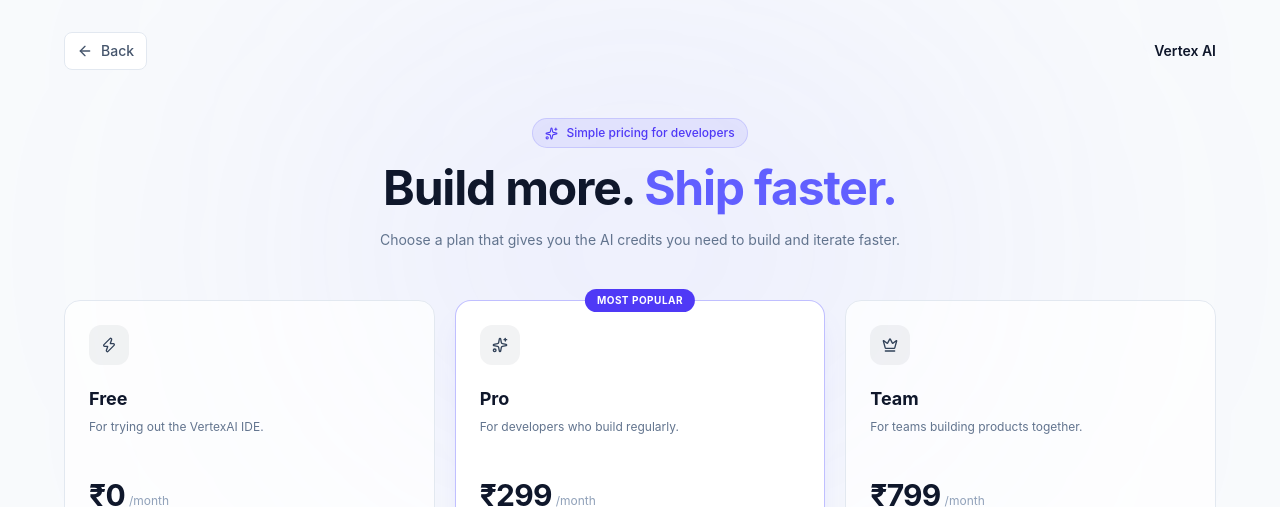
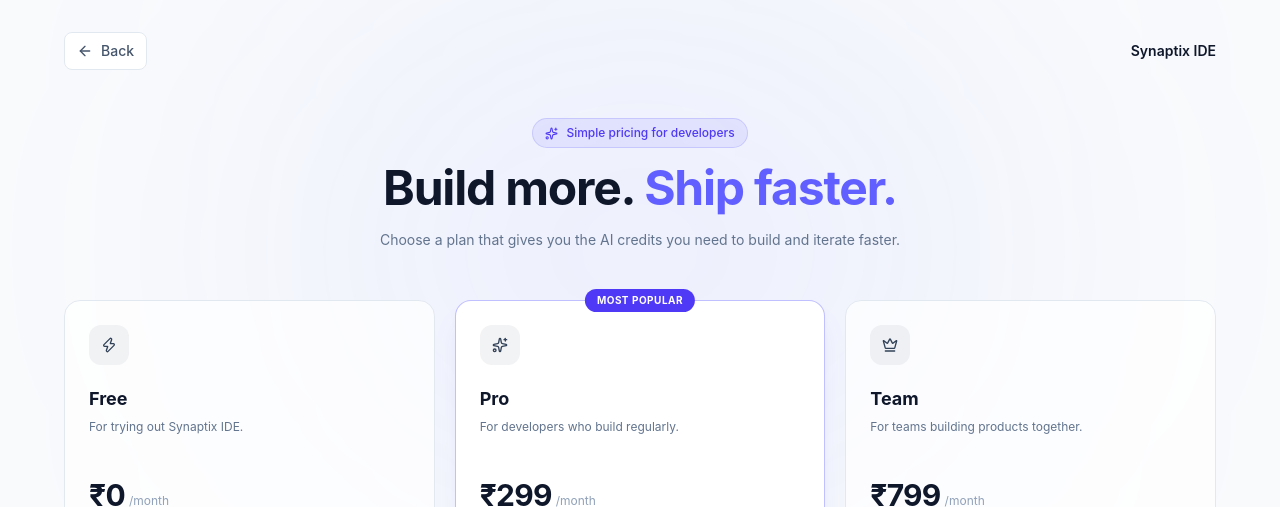
Before and after one commit to aryannair005/Code-Editor-IDE, a React (Vite) app in the folder frontend/: page /plan in a window 1280 px wide. Shown: the top 507 px of the page. Built offline with nearby package versions, Linux system fonts and the light colour scheme; no server answers.

Commit message:
refactor: rebrand VertexAI UI to Synaptix

```diff
--- a/frontend/src/pages/Plan.jsx
+++ b/frontend/src/pages/Plan.jsx
@@ -7,7 +7,7 @@ const plans = [
     {
         key: "free",
         name: "Free",
-        description: "For trying out the VertexAI IDE.",
+        description: "For trying out Synaptix IDE.",
         price: "₹0",
         period: "/month",
         credits: "100 AI credits",
@@ -77,7 +77,7 @@ function Plan() {
                 key: data.key_id,
                 amount: data.order.amount,
                 currency: data.order.currency || "INR",
-                name: "Vertex AI",
+                name: "Synaptix IDE",
                 description: `Plan ${plan.name}`,
                 order_id: data.order.id,
                 handler: async (response) => {
@@ -130,7 +130,7 @@ function Plan() {
                         Back
                     </button>
                     <div className='text-sm font-semibold'>
-                        Vertex AI
+                        Synaptix IDE
                     </div>
 
                 </div>
```
